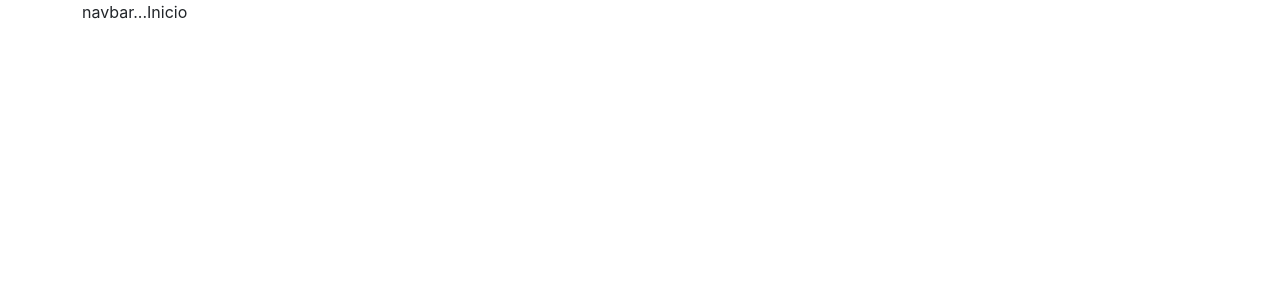
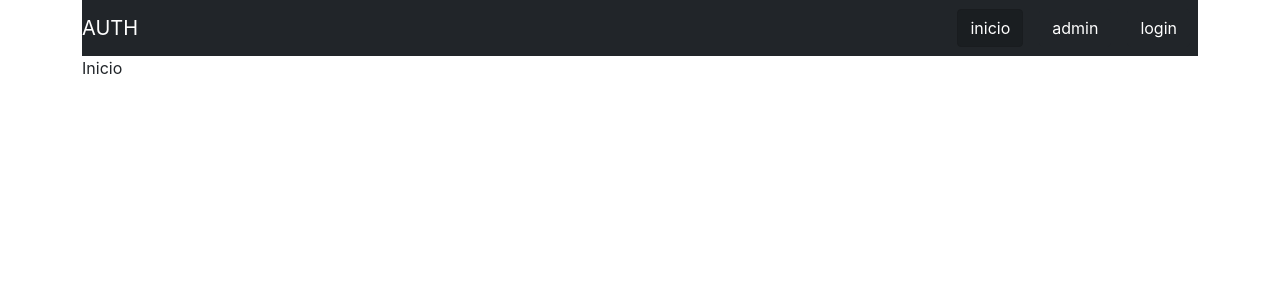
Before and after one commit to ftvalex01/login-1, a React (Create React App) app: page / in a window 1280 px wide. Shown: the top 300 px of the page. Built offline with nearby package versions, Linux system fonts and the light colour scheme.

Commit message:
Creando nuestro NavBar

```diff
--- a/src/App.jsx
+++ b/src/App.jsx
@@ -1,5 +1,6 @@
 import React from "react";
 import { BrowserRouter as Router, Switch, Route } from 'react-router-dom'
+import Navbar from "./components/Navbar";
 
 
 
@@ -10,7 +11,7 @@
   return (
     <Router>
       <div className="container">
-        navbar...
+        <Navbar/>
         <Switch>
           <Route path="/login">login...</Route>
           <Route path="/admin">admin...</Route>
--- /dev/null
+++ b/src/components/Navbar.jsx
@@ -0,0 +1,22 @@
+import React from 'react'
+import {Link,NavLink} from 'react-router-dom'
+const Navbar = () => {
+    return (
+        <div className="navbar navbar-dark bg-dark">
+            <Link to="/" className="navbar-brand">AUTH</Link>
+            <div className="d-flex">
+                <NavLink className="btn btn-dark mx-2" to="/" exact>
+                    inicio
+                </NavLink>
+                <NavLink className="btn btn-dark mx-2" to="/admin">
+                    admin
+                </NavLink>
+                <NavLink className="btn btn-dark mx-2" to="/login">
+                    login
+                </NavLink>
+            </div>
+        </div>
+    )
+}
+
+export default Navbar
```
